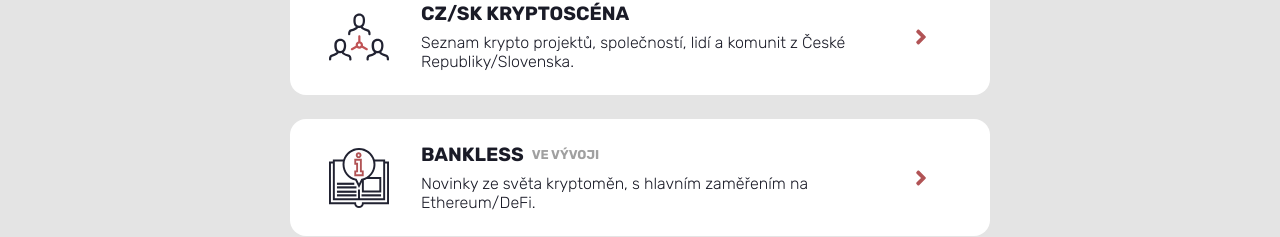
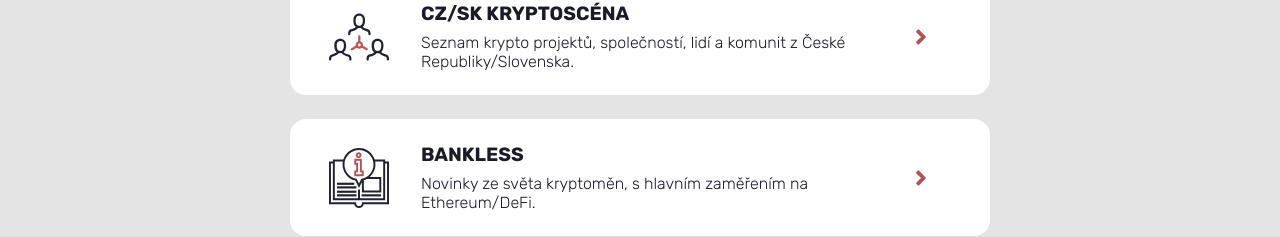
Before and after one commit to gweicz/landing-old, a Next.js app: page / in a window 1280 px wide. Shown: the part 1453-1690 px from the top of the page. Built offline with nearby package versions, Linux system fonts and the light colour scheme.

Commit message:
Refactor: Update bankless
U bankless je stále uvedeno, že je ve vývoji, což už není aktuální.

```diff
--- a/components/Projects/Projects.js
+++ b/components/Projects/Projects.js
@@ -105,7 +105,6 @@
                 <div className="project-header-wrapper">
                   <div className="project-title-wrapper">
                     <h4>BANKLESS</h4>
-                    <h6 className="project-status">VE VÝVOJI</h6>
                   </div>
                   <p>
                     Novinky ze světa kryptoměn, s hlavním zaměřením na Ethereum/DeFi.
```
